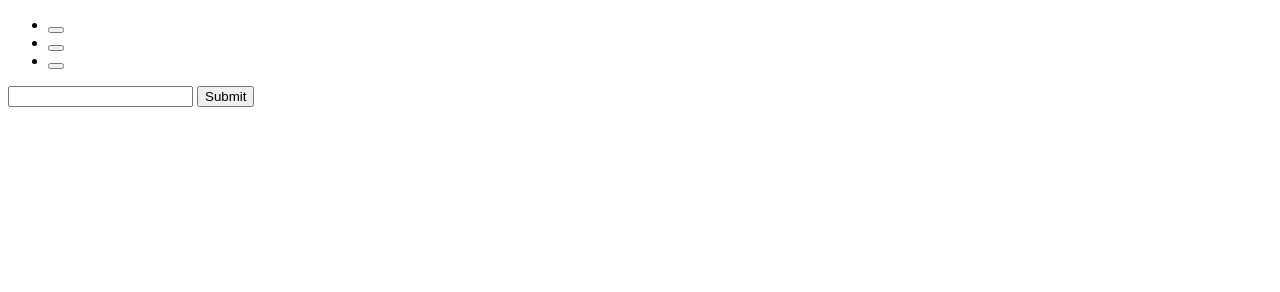
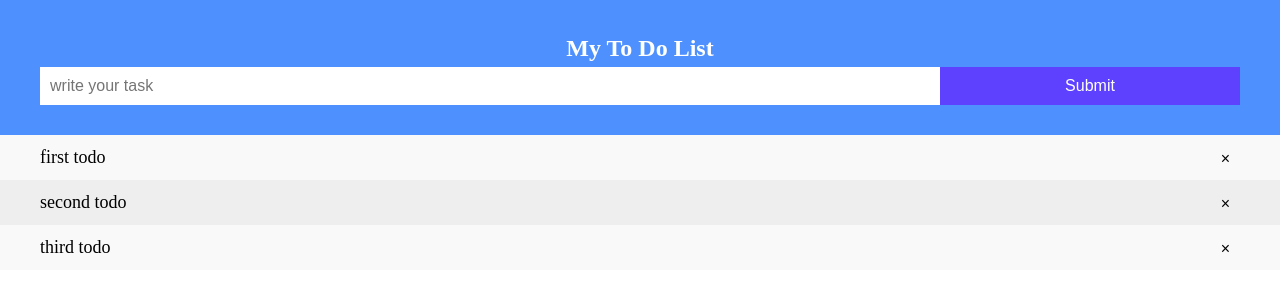
Before and after one commit to FACG2/webtopiaTodo, a website: page skeleton/index.html in a window 1280 px wide. Drawn offline with Linux system fonts and the light colour scheme.

Commit message:
add dom functions

```diff
--- a/skeleton/dom.js
+++ b/skeleton/dom.js
@@ -7,27 +7,55 @@
   var addTodoForm = document.getElementById('add-todo');
 
   var state = [
-    { id: -3, description: 'first todo' },
-    { id: -2, description: 'second todo' },
-    { id: -1, description: 'third todo' },
+    { id: -3, description: 'first todo', done:false},
+    { id: -2, description: 'second todo', done:false},
+    { id: -1, description: 'third todo', done:false},
   ]; // this is our initial todoList
 
   // This function takes a todo, it returns the DOM node representing that todo
   var createTodoNode = function(todo) {
-    var todoNode = document.createElement('li');
+    var todoNode = document.createElement('li');//.setAttribute("id", "mm");
     // you will need to use addEventListener
 
+        // add other object values
+    todoNode.id = todo.id;
+    var att = document.createAttribute("done");
+    att.value = todo.done;
+    todoNode.setAttributeNode(att);
+
     // add span holding description
+    var spanDescription = document.createElement('span');
+    spanDescription.textContent = todo.description;
+     todoNode.appendChild(spanDescription);
+    if (todo.done === true ) {
+      spanDescription.classList.add('checked');
+    } else {
+      spanDescription.classList.remove('checked') ;
+    }
+
+
+
 
     // this adds the delete button
     var deleteButtonNode = document.createElement('button');
+    var txt = document.createTextNode("\u00D7");
     deleteButtonNode.addEventListener('click', function(event) {
       var newState = todoFunctions.deleteTodo(state, todo.id);
       update(newState);
     });
+    deleteButtonNode.className= "close";
+    deleteButtonNode.appendChild(txt);
     todoNode.appendChild(deleteButtonNode);
 
     // add markTodo button
+
+    todoNode.addEventListener('click', function(event) {
+      var newState = todoFunctions.markTodo(state, todo.id);
+      update(newState);
+      var newState = todoFunctions.sortTodos(state);
+      update(newState);
+      console.log(state);
+    });
 
     // add classes for css
 
@@ -37,15 +65,20 @@
   // bind create todo form
   if (addTodoForm) {
     addTodoForm.addEventListener('submit', function(event) {
+      event.preventDefault();
+      //var newDescription = document.getElementById("add-todo").description.value;
+      var newDescription = document.getElementsByName("description")[0].value;
+      //console.log(newDescription);
+      var todoObject = {
+        description: newDescription
+      };
+      var newState = todoFunctions.addTodo(state, todoObject);
+      update(newState);
       // https://developer.mozilla.org/en-US/docs/Web/Events/submit
       // what does event.preventDefault do?
-      // what is inside event.target?
-
-      var description = '?'; // event.target ....
-
+      //Returns a boolean indicating whether or not event.preventDefault() was called on the event.
+      // what is inside event.target? - The entire form
       // hint: todoFunctions.addTodo
-      var newState = []; // ?? change this!
-      update(newState);
     });
   }
 
--- a/skeleton/index.html
+++ b/skeleton/index.html
@@ -1,20 +1,23 @@
 <!DOCTYPE html>
-<html>
+<html lang="en">
   <head>
     <meta charset="utf-8">
     <title>tdd todo</title>
     <link rel="stylesheet" href="./style.css">
   </head>
   <body>
+    <form id="add-todo">
+      <h2 class="form-h2">My To Do List</h2>
+      <input type="text" name="description" value="" placeholder="write your task" aria-labelledby="add-todo">
+      <input type="submit" name="submit" value="Submit" class="addBtn">
+    </form>
+
     <div id = "todo-container">
         <ul>
         </ul>
     </div>
-    <form id="add-todo">
-      <input type="text" name="description" value="">
-      <input type="submit" name="" value="Submit">
-    </form>
+
+      <script type="text/javascript" src = "./logic.js"></script>
+      <script type="text/javascript" src = "./dom.js"></script>
   </body>
-  <script type="text/javascript" src = "./logic.js"></script>
-  <script type="text/javascript" src = "./dom.js"></script>
 </html>
--- a/skeleton/style.css
+++ b/skeleton/style.css
@@ -0,0 +1,96 @@
+body {
+  margin: 0;
+  min-width: 250px;
+}
+
+* {
+  box-sizing: border-box;
+}
+
+ul {
+  margin: 0;
+  padding: 0;
+}
+
+ul li {
+  cursor: pointer;
+  position: relative;
+  padding: 12px 8px 12px 40px;
+  background: #eee;
+  font-size: 18px;
+  transition: 0.2s;
+
+  /* make the list items unselectable */
+  -webkit-user-select: none;
+  -moz-user-select: none;
+  -ms-user-select: none;
+  user-select: none;
+}
+
+#add-todo {
+  background-color: #4d90fe;
+  padding: 30px 40px;
+  color: white;
+  text-align: center;
+}
+
+#add-todo:after {
+  content: "";
+  display: table;
+  clear: both;
+}
+
+input {
+  border: none;
+  width: 75%;
+  padding: 10px;
+  float: left;
+  font-size: 16px;
+}
+
+.addBtn {
+  padding: 10px;
+  width: 25%;
+  background: #5E40FF;
+  color: #fff;
+  float: left;
+  text-align: center;
+  font-size: 16px;
+  cursor: pointer;
+  transition: 0.3s;
+}
+
+.addBtn:hover {
+  background-color: #bbb;
+}
+
+.form-h2{
+    margin:5px;
+}
+
+.close {
+  position: absolute;
+  right: 0;
+  top: 0;
+  padding: 15px 50px 12px 50px;
+  border: none;
+  background: none;
+  font-size: 16px;
+}
+.close:hover {
+  background-color: #f44336;
+  color: white;
+}
+
+ ul li:nth-child(odd) {
+  background: #f9f9f9;
+}
+
+/* Darker background-color on hover */
+ul li:hover {
+  background: #ddd;
+}
+
+.checked {
+  text-decoration: line-through;
+}
```
